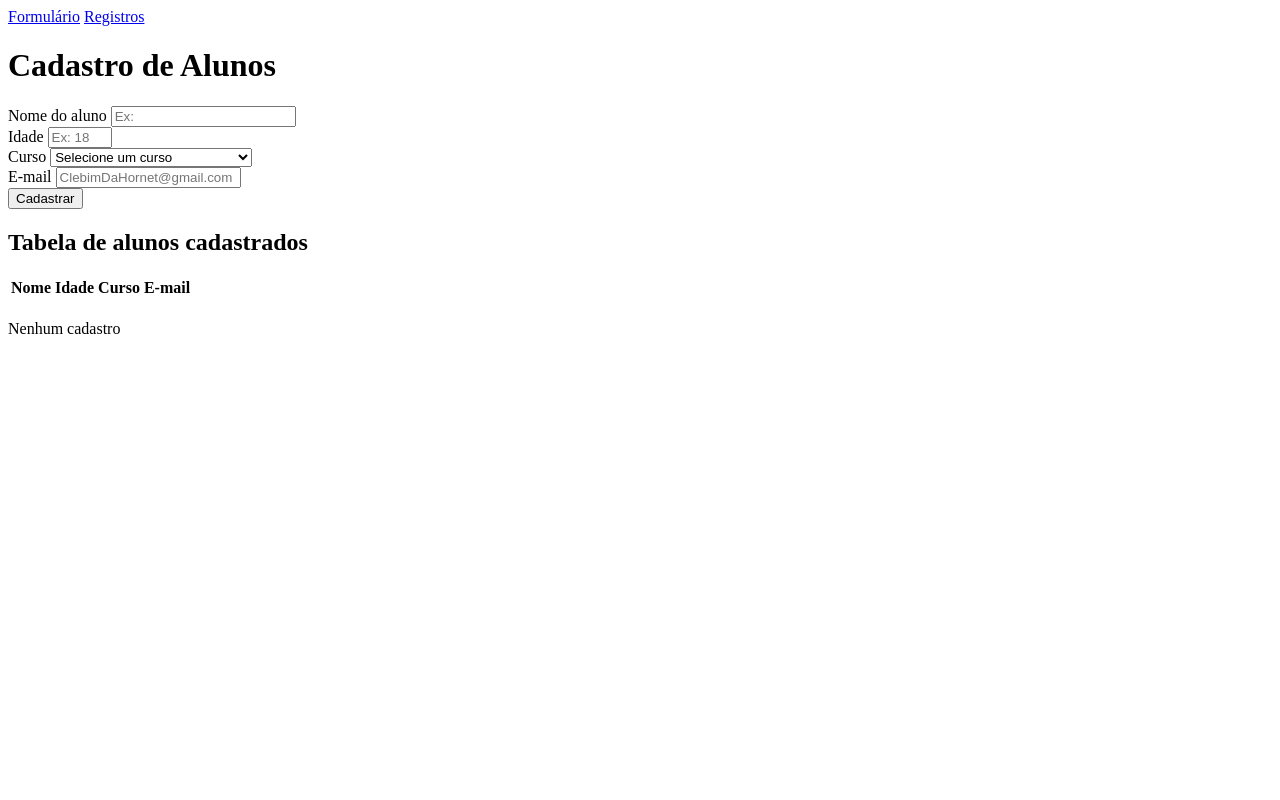
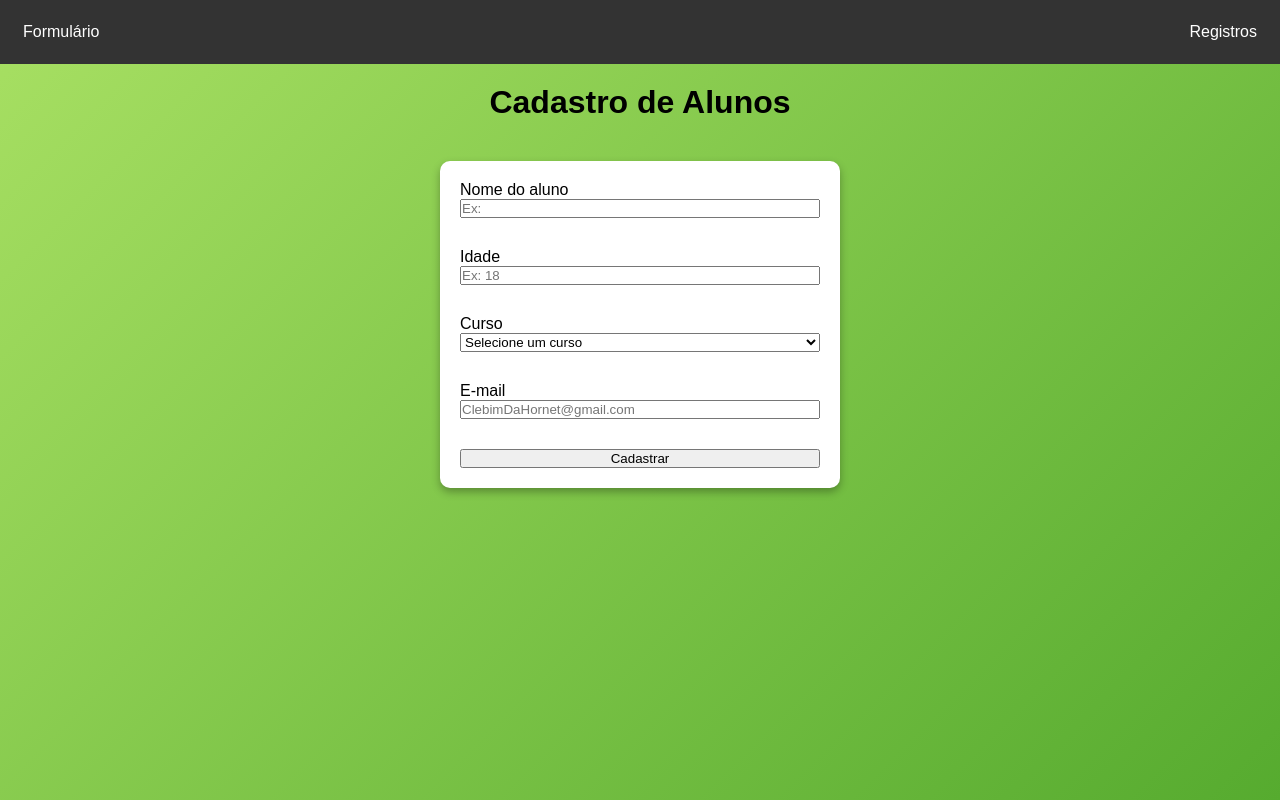
Before and after one commit to lcosta17-code/prova_desenvolvimento_de_app, a plain HTML site: page formulario.html in a window 1280 px wide. Both pictures are taken after a click on the button "Cadastrar". Drawn offline with Linux system fonts and the light colour scheme.

Commit message:
script semi finalizado

```diff
--- /dev/null
+++ b/formulario.css
@@ -0,0 +1,19 @@
+form{
+    display: flex;
+    flex-direction: column;
+    align-items: auto;
+    justify-content: center;
+    background-color: white;
+    padding: 20px;
+    width: 400px;
+    height: auto;
+    border-radius: 10px;
+    gap:15px;
+    margin: 0 auto;
+    box-shadow: 0 4px 8px rgba(0, 0, 0, 0.3);
+}
+.formGrupo {
+    display: flex;
+    flex-direction: column;
+    margin-bottom: 15px;
+}
--- a/formulario.html
+++ b/formulario.html
@@ -4,6 +4,7 @@
     <meta charset="UTF-8">
     <meta name="viewport" content="width=device-width, initial-scale=1.0">
     <link rel="stylesheet" href="style.css">
+    <link rel="stylesheet" href="formulario.css">
     <title>Document</title>
 </head>
 
@@ -44,25 +45,6 @@
 
         <button type="button" onclick="cadastrarAluno()">Cadastrar</button>
     </form>
-    <div class="clock-conteiner">
-        <div class="tabela-Container">
-            <h2>Tabela de alunos cadastrados</h2>
-            <table id="alunosCadastrados">
-                <thead>
-                    <tr>
-                        <th>Nome</th>
-                        <th>Idade</th>
-                        <th>Curso</th>
-                        <th>E-mail</th>
-                    </tr>
-                </thead>
-                <tbody id="tbody">
-
-                </tbody>
-            </table>
-            <p id="SemMensagem" class="Sem-Mensagem">Nenhum cadastro</p>
-        </div>
-    </div>
 
     <script src="script.js"></script>
 </body>
--- a/script.js
+++ b/script.js
@@ -1,44 +1,95 @@
-const AlertaMensagem = document.getElementById('AlertaMensagem');
-const estudantesForm = document.getElementById('estudantesForm');
-const nome = document.getElementById('nome');
-const idade = document.getElementById('idade');
-const curso = document.getElementById('cursos');
-const email = document.getElementById('email');
-const alunosCadastrados = document.getElementById('alunosCadastrados');
-const tbody = document.getElementById('tbody');
-const formGrupo = document.querySelectorAll('formGrupo');
+const estudantesForm = document.getElementById("estudantesForm");
+const nome = document.getElementById("nome");
+const idade = document.getElementById("idade");
+const curso = document.getElementById("cursos");
+const email = document.getElementById("email");
+const tbody = document.getElementById("tbody");
+const pesquisa = document.getElementById("pesquisa");
 
-//Armazenando todos os alunos em um array
-const alunos = [];
+// Carrega os alunos salvos
+const alunos = JSON.parse(localStorage.getItem("alunos")) || [];
 
-function cadastrarAluno(){
-    const nomeV = nome.value
-    const idadeV = idade.value
-    const cursoV = curso.value
-    const emailV = email.value
+// Mostra os alunos ao abrir a página
+adicionarTabela();
+
+function cadastrarAluno() {
+
+    const nomeV = nome.value;
+    const idadeV = idade.value;
+    const cursoV = curso.value;
+    const emailV = email.value;
+
+    if (!nomeV || !idadeV || !cursoV || !emailV) {
+        alert("Preencha todos os campos!");
+        return;
+    }
+
     const aluno = {
         nome: nomeV,
         idade: idadeV,
         curso: cursoV,
         email: emailV
     };
+
+    // Adiciona ao array
     alunos.push(aluno);
 
+    // Salva no LocalStorage
+    localStorage.setItem("alunos", JSON.stringify(alunos));
+
+    // Atualiza tabela
     adicionarTabela();
-    alert("1212")
-};
 
+    // Limpa formulário
+    estudantesForm.reset();
 
-function adicionarTabela(){
+    alert("Cadastro realizado com sucesso!");
+}
+
+function adicionarTabela(lista = alunos) {
+
     tbody.innerHTML = "";
-    alunos.forEach(aluno => {
+
+    lista.forEach((aluno, indice) => {
+
         tbody.innerHTML += `
-    <tr>
-     <td>${aluno.nome}</td>
-     <td>${aluno.idade}</td>
-     <td>${aluno.curso}</td>
-     <td>${aluno.email }</td>
-    </tr>
-    `
+            <tr>
+                <td>${aluno.nome}</td>
+                <td>${aluno.idade}</td>
+                <td>${aluno.curso}</td>
+                <td>${aluno.email}</td>
+                <td>
+                    <button onclick="excluirAluno(${indice})">
+                        Excluir
+                    </button>
+                </td>
+            </tr>
+        `;
+
     });
 }
+
+function excluirAluno(indice) {
+
+    if (confirm("Deseja excluir este aluno?")) {
+
+        alunos.splice(indice, 1);
+
+        localStorage.setItem("alunos", JSON.stringify(alunos));
+
+        adicionarTabela();
+    }
+}
+
+pesquisa.addEventListener("input", pesquisarAluno);
+
+function pesquisarAluno() {
+
+    const texto = pesquisa.value.toLowerCase();
+
+    const alunosFiltrados = alunos.filter(aluno =>
+        aluno.nome.toLowerCase().includes(texto)
+    );
+
+    adicionarTabela(alunosFiltrados);
+}
--- a/style.css
+++ b/style.css
@@ -0,0 +1,28 @@
+*{margin: 0; padding: 0; box-sizing: border-box;}
+
+body {
+    font-family: Arial, sans-serif;
+    background: linear-gradient(135deg, #a8e063, #56ab2f);
+    display: flex;
+    flex-direction: column;
+    align-items: center;
+    justify-content: center;
+    gap:20px;
+}
+nav{
+    background-color: #333;
+    padding: 3px;
+    color: white;
+    text-decoration: none;
+    display: flex;
+    align-items: center;
+    justify-content: space-between;
+    width: 100%;
+    margin:0;
+
+}
+nav a {
+    color: white;
+    text-decoration: none;
+    margin: 20px;
+}
```
Also changed, not shown: registros.html (+1 -0 lines), registro.css (added).
